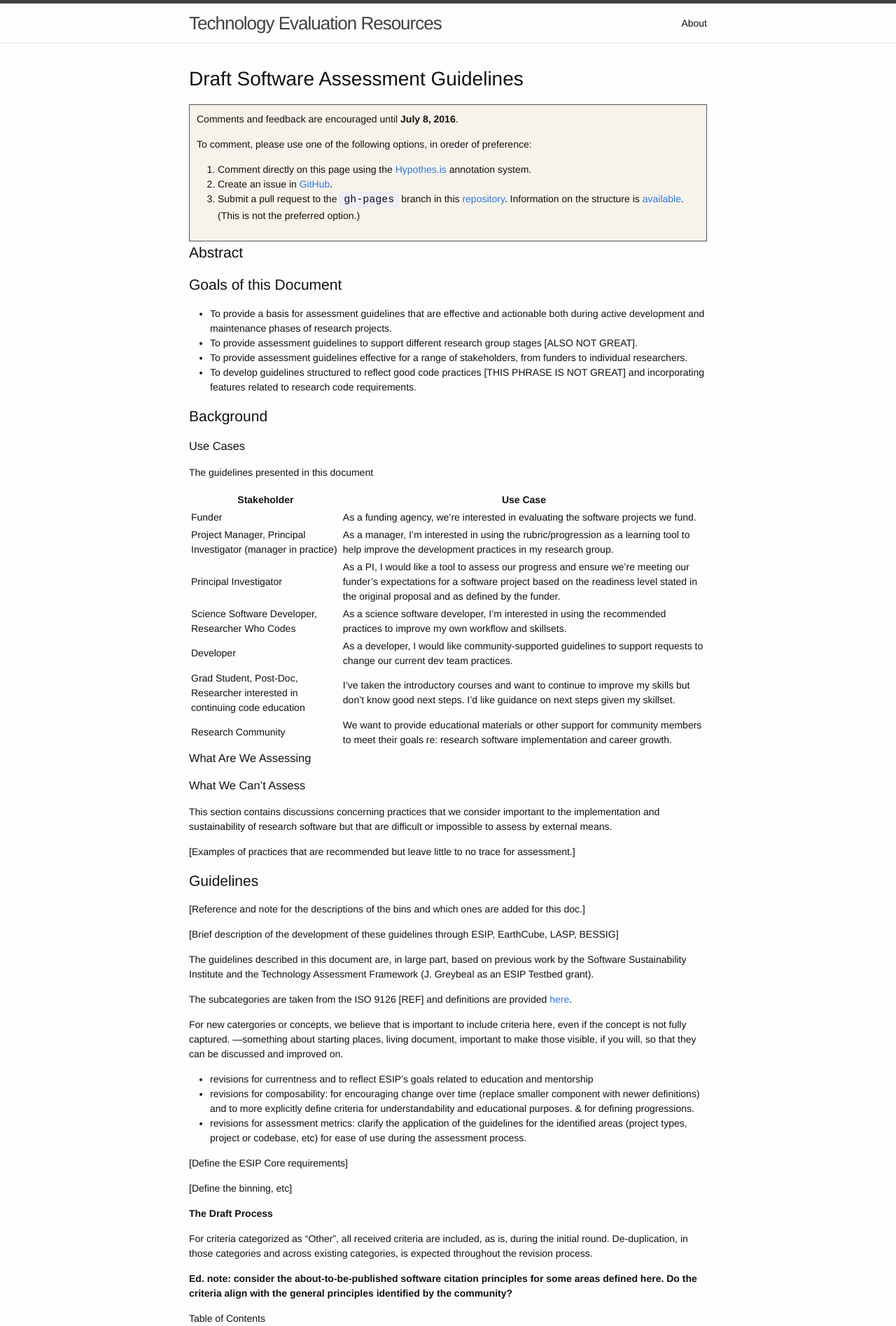
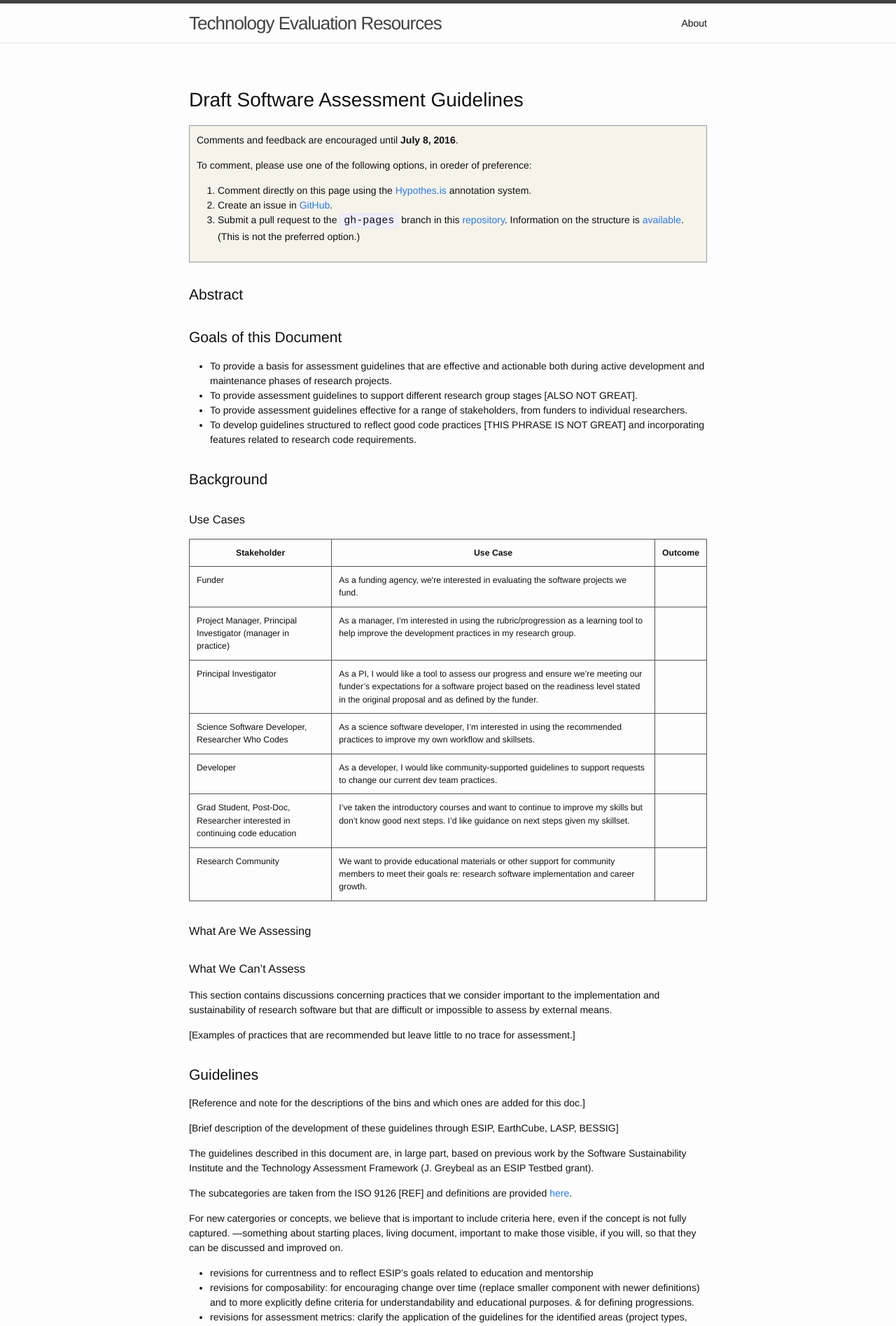
Before and after one commit to roomthily/technology-evaluation-research, a Jekyll site: the page built from guidelines/draft/index.md, in a window 1280 px wide. Shown: the top 1895 px of the page at 70% size. Built offline with Jekyll 4.4.1, drawn with Linux system fonts in a browser that asks for light colours; nearby versions of some CDN libraries; a script that is not in the unit is left out; some of the changed text lies outside the part shown.

Commit message:
updated guideline style, use case table

```diff
--- a/_sass/_base.scss
+++ b/_sass/_base.scss
@@ -85,9 +85,11 @@ li {
 
 /**
  * Headings
+ re-adding margins for visual hierarchy issues
  */
 h1, h2, h3, h4, h5, h6 {
     font-weight: $base-font-weight;
+    margin-top: 30px;
 }
 
 
--- a/_sass/_layout.scss
+++ b/_sass/_layout.scss
@@ -284,24 +284,32 @@
 
 .guidelines {
     h2, h3, h4 {
+        margin: 0;
         clear: both;
-    }
-
-    table {
-        border-collapse:collapse;
-        border: 1px solid #555;
     }
 
     .criteria:before {
         clear:left;
     }
 
+    .criteria {
+        height:auto;
+        overflow:hidden;
+        margin-bottom:20px;
+    }
+
     .criterion {
         font-size: 12px;
         height:auto;
-        border-bottom: 1px dotted #666;
+        border-left: 1px solid #aaa;
+        border-right: 1px solid #aaa;
+        border-bottom: 1px solid #aaa;
         overflow:hidden;
-        margin-bottom:20px;
+        padding:10px;
+    }
+
+    .criterion:first-of-type {
+        border-top: 1px solid #aaa;
     }
 
     .revisions, .metadata {
@@ -346,8 +354,19 @@
     }
 }
 
+table.use_cases {
+    border-collapse:collapse;
+    font-size: $small-font-size;
+}
+
+table.use_cases th, table.use_cases td {
+    padding:10px;
+    border: 1px solid #555;
+    vertical-align: baseline;
+}
+
 div.feedback {
-    border: 1px solid #555;
+    border: 1px solid #999;
     background-color: #f6f3eb;
     padding: 10px;
 }
--- a/guidelines/draft/index.md
+++ b/guidelines/draft/index.md
@@ -31,18 +31,53 @@ layout: guidelines
 
 ### Use Cases ###
 
-The guidelines presented in this document
-
-Stakeholder | Use Case
------------ | --------
-Funder | As a funding agency, we're interested in evaluating the software projects we fund.
-Project Manager, Principal Investigator (manager in practice) | As a manager, I’m interested in using the rubric/progression as a learning tool to help improve the development practices in my research group.
-Principal Investigator | As a PI, I would like a tool to assess our progress and ensure we’re meeting our funder’s expectations for a software project based on the readiness level stated in the original proposal and as defined by the funder.
-Science Software Developer, Researcher Who Codes | As a science software developer, I’m interested in using the recommended practices to improve my own workflow and skillsets.
-Developer | As a developer, I would like community-supported guidelines to support requests to change our current dev team practices.
-Grad Student, Post-Doc, Researcher interested in continuing code education | I’ve taken the introductory courses and want to continue to improve my skills but don’t know good next steps. I’d like guidance on next steps given my skillset.
-Research Community | We want to provide educational materials or other support for community members to meet their goals re: research software implementation and career growth.
-
+
+<table class="use_cases">
+    <thead>
+        <tr>
+            <th>Stakeholder</th>
+            <th>Use Case</th>
+            <th>Outcome</th>
+        </tr>
+    </thead>
+    <tbody>
+        <tr>
+            <td>Funder</td>
+            <td>As a funding agency, we're interested in evaluating the software projects we fund.</td>
+            <td></td>
+        </tr>
+        <tr>
+            <td>Project Manager, Principal Investigator (manager in practice)</td>
+            <td>As a manager, I’m interested in using the rubric/progression as a learning tool to help improve the development practices in my research group.</td>
+            <td></td>
+        </tr>
+        <tr>
+            <td>Principal Investigator</td>
+            <td>As a PI, I would like a tool to assess our progress and ensure we’re meeting our funder’s expectations for a software project based on the readiness level stated in the original proposal and as defined by the funder.</td>
+            <td></td>
+        </tr>
+        <tr>
+            <td>Science Software Developer, Researcher Who Codes</td>
+            <td>As a science software developer, I’m interested in using the recommended practices to improve my own workflow and skillsets.</td>
+            <td></td>
+        </tr>
+        <tr>
+            <td>Developer</td>
+            <td>As a developer, I would like community-supported guidelines to support requests to change our current dev team practices.</td>
+            <td></td>
+        </tr>
+        <tr>
+            <td>Grad Student, Post-Doc, Researcher interested in continuing code education</td>
+            <td>I’ve taken the introductory courses and want to continue to improve my skills but don’t know good next steps. I’d like guidance on next steps given my skillset.</td>
+            <td></td>
+        </tr>
+        <tr>
+            <td>Research Community</td>
+            <td>We want to provide educational materials or other support for community members to meet their goals re: research software implementation and career growth.</td>
+            <td></td>
+        </tr>
+    </tbody>
+</table>
 
 
 ### What Are We Assessing ###
@@ -83,6 +118,17 @@ For new catergories or concepts, we believe that is important to include criteri
 For criteria categorized as "Other", all received criteria are included, as is, during the initial round. De-duplication, in those categories and across existing categories, is expected throughout the revision process.
 
 **Ed. note: consider the about-to-be-published software citation principles for some areas defined here. Do the criteria align with the general principles identified by the community?**
+
+<div class="feedback">
+<p>We ask that you consider a few things when looking over these guidelines.</p>
+<ol>
+    <li>Is the statement evaluatable by someone external to the project? When reading the criterion, can you think of some feature common to code files, code repositories, documentation, or a project website you would look for? If not, do you consider the concept referenced in the statement to still be important to code or project quality? </li>
+    <li>Does the criterion's concept reflect an ideal endpoint? Can you suggest meaningful and evaluatable criteria that are actionable community practices that lead to that ideal (and are those reflected in other criteria here)? What is the happy path?</li>
+    <li>Is the criterion (or the group) related to active development efforts or -----</li>
+    <li></li>
+</ol>
+<p>Finally, </p>
+</div>
 
 
 <h4>Table of Contents</h4>
```
